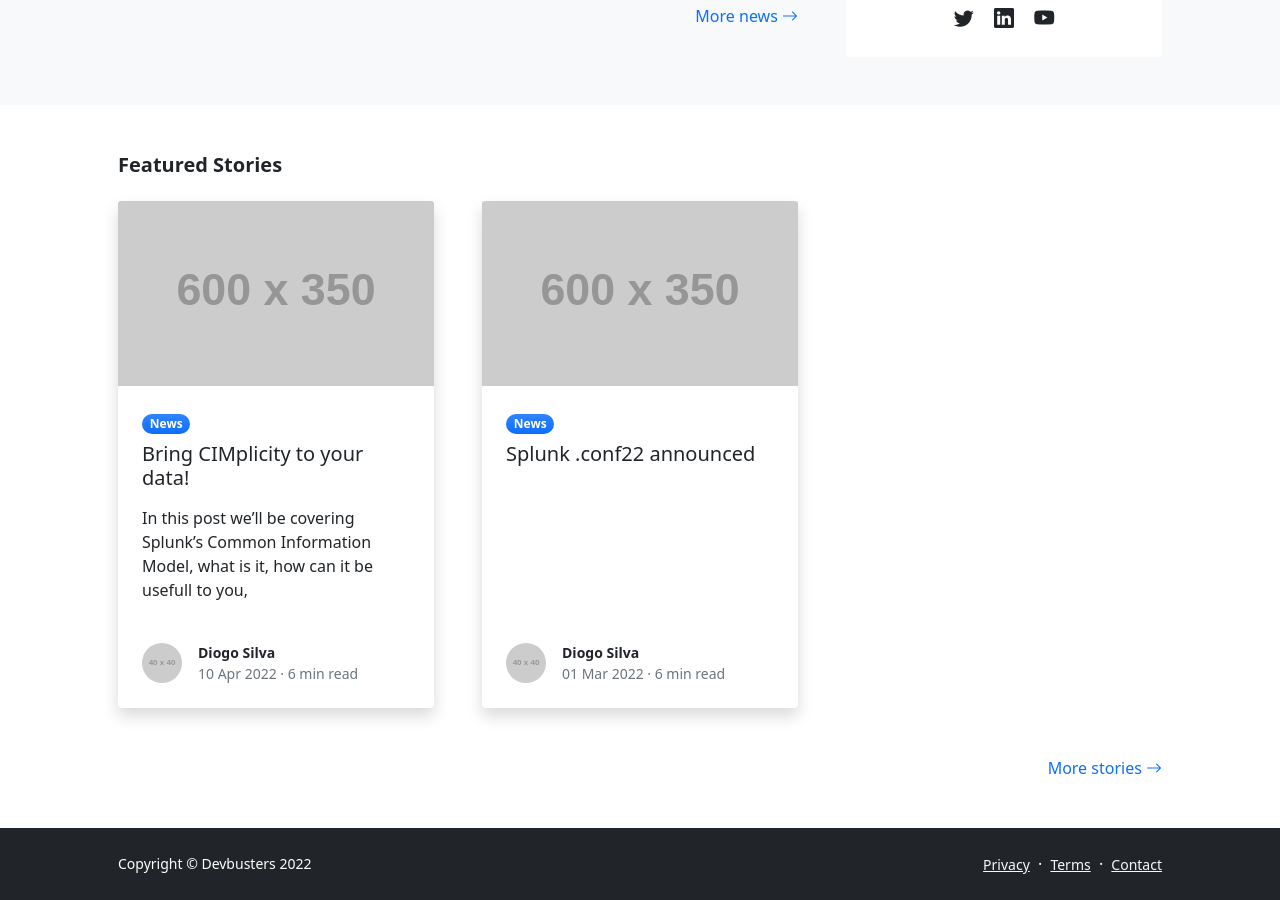
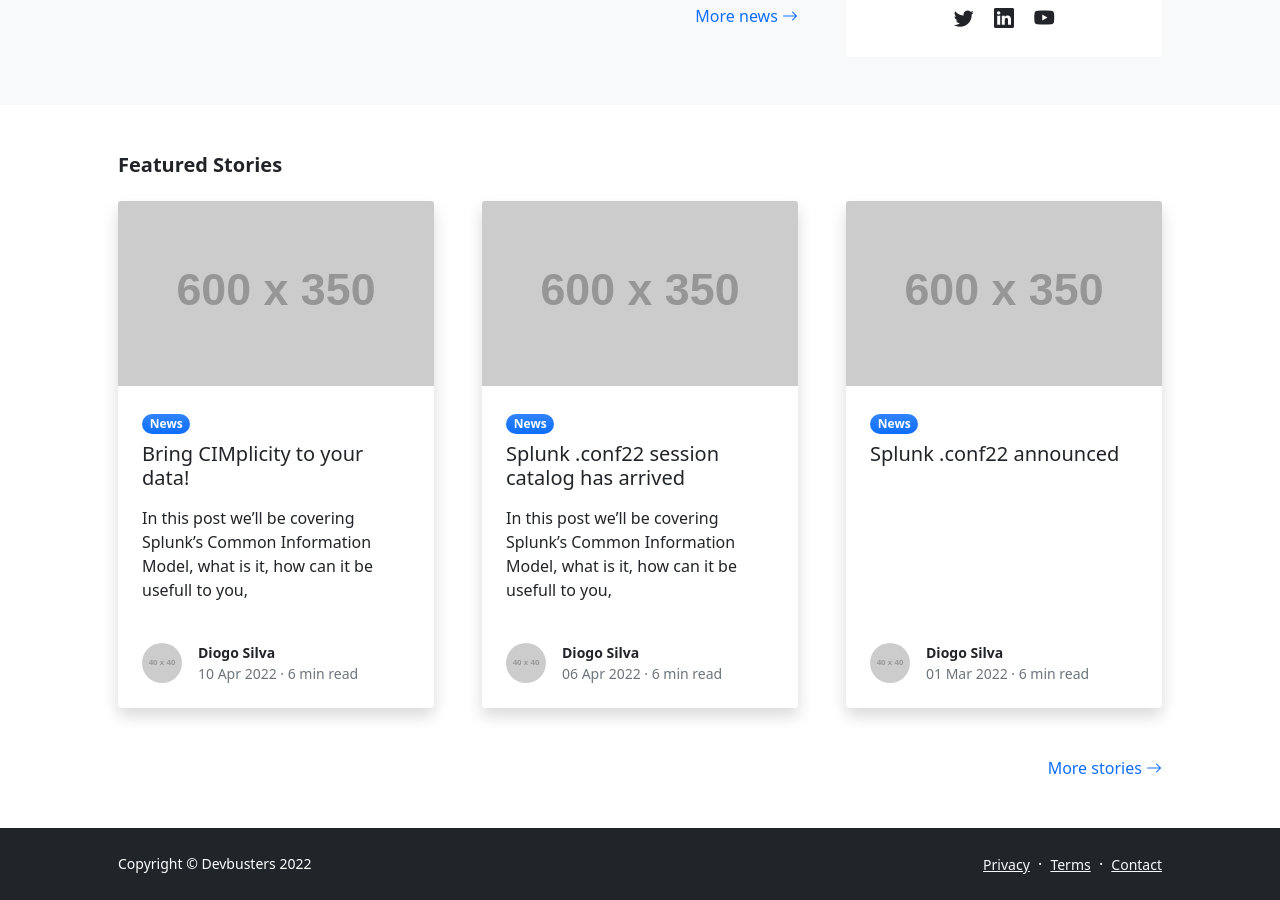
Before and after one commit to Devbusters/devbusters, a Jekyll site: the page built from blog.md, in a window 1280 px wide and 900 px high, scrolled down 635 px. Built offline with Jekyll 4.4.1, drawn with Linux system fonts in a browser that asks for light colours.

Commit message:
published post

```diff
--- a/_drafts/splunk-conf-schedule-released.md
+++ b/_posts/2022-04-06-splunk-conf-session-catalog-has -arrived.md
@@ -1,9 +1,9 @@
 ---
 layout: blog-post
-title:  "Splunk .conf22 schedule released"
-date:   2022-04-11 10:00:00 +0000
+title:  "Splunk .conf22 session catalog has arrived"
+date:   2022-04-06 10:00:00 +0000
 author: Diogo Silva
-tags: splunk apps data extractions
+tags: splunk conf22
 categories: splunk
 comments: true
 ---
```
